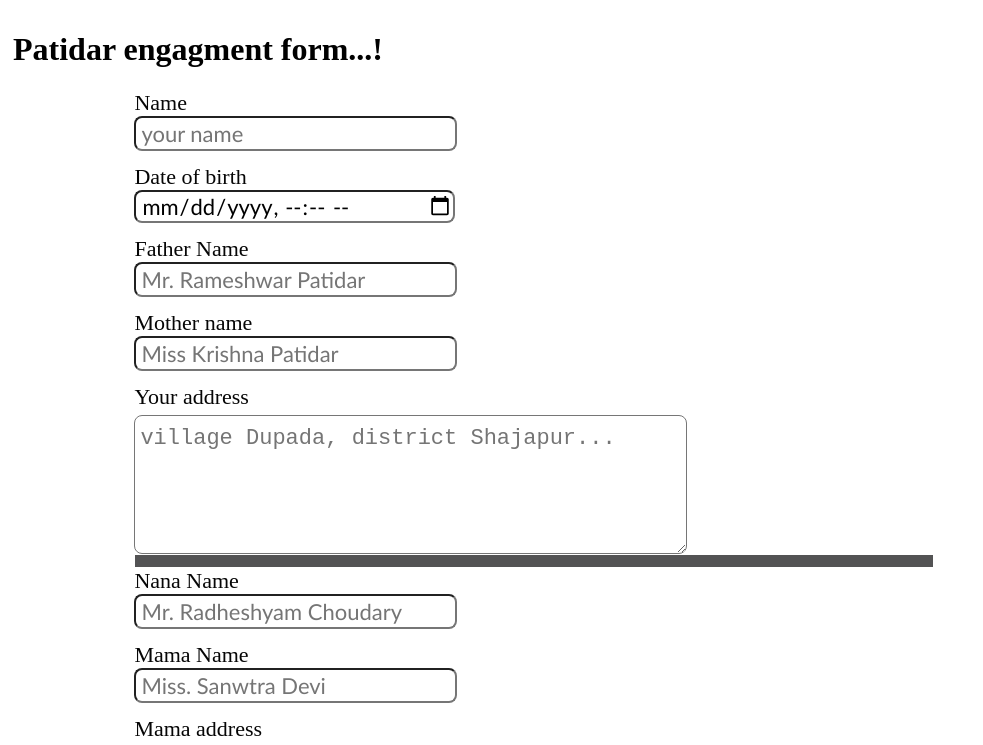
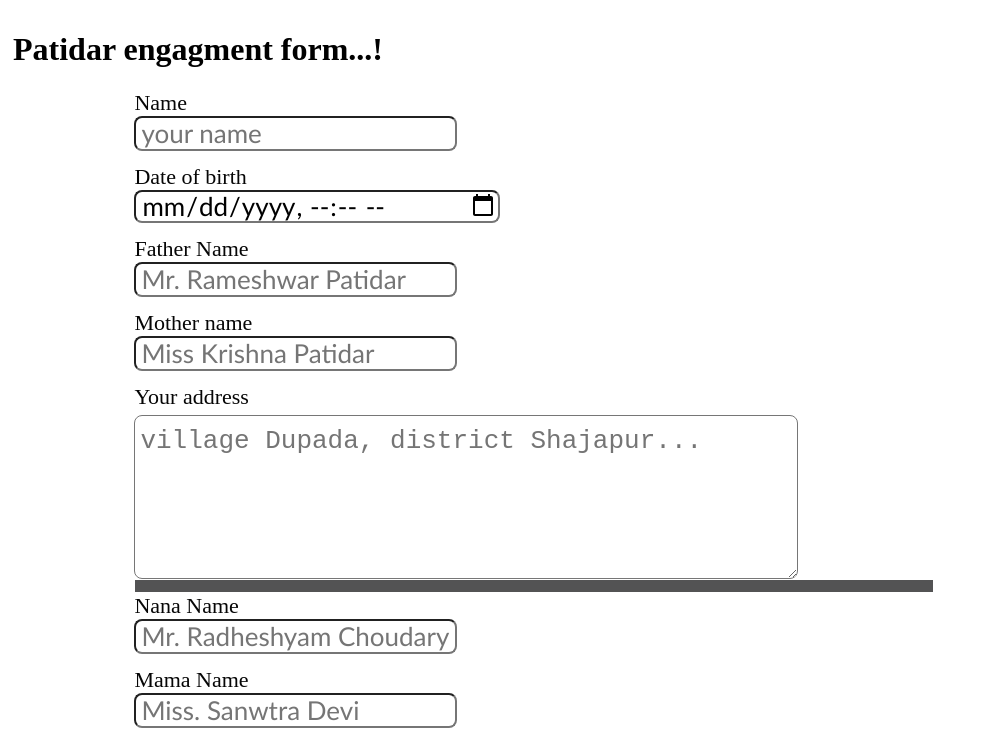
Before and after one commit to ramswarooppatidar/generate_pdf, a React (Create React App) app: page / in a window 1280 px wide. Shown: the top 745 px of the page, without its empty margins (0-983 px from the left). Built offline with nearby package versions, Linux system fonts and the light colour scheme.

Commit message:
size pdf

```diff
--- a/src/component/form.js
+++ b/src/component/form.js
@@ -12,22 +12,41 @@ export function Form(){
      const [isLoading, setIsLoading] = useState(false);
      const{formData, setFormData, handleChange} = useValue();
 
+    // const generatePDF = () => {
+
+    //     const input = pdfRef.current;
+    //     if (input) {
+    //         setIsLoading(true);
+    //         html2canvas(input, { scale: 2 }).then(canvas => {
+    //             const imgData = canvas.toDataURL('image/png');
+    //             // Create a new jsPDF object with custom page size
+    //             const pdf = new jsPDF('p', 'mm',  [210, 148.5]);
+    //             const pdfWidth = pdf.internal.pageSize.getWidth();
+    //             const pdfHeight = (canvas.height * pdfWidth) / canvas.width;
+
+    //             // Ensure the canvas height does not exceed the half-A4 page height
+    //             const adjustedPdfHeight = Math.min(pdfHeight, 148.5);
+
+    //             pdf.addImage(imgData, 'PNG', 0, 0, pdfWidth, adjustedPdfHeight);
+    //             pdf.save("download.pdf");
+    //             setIsLoading(false);
+    //         }).catch(err => {
+    //             console.error("Error generating PDF", err);
+    //         });
+    //     } else {
+    //         console.error("PDFRef is not defined");
+    //     }
+    // };
     const generatePDF = () => {
-
         const input = pdfRef.current;
         if (input) {
             setIsLoading(true);
             html2canvas(input, { scale: 2 }).then(canvas => {
                 const imgData = canvas.toDataURL('image/png');
-                // Create a new jsPDF object with custom page size
-                const pdf = new jsPDF('p', 'mm',  [210, 148.5]);
+                const pdf = new jsPDF('p', 'mm', 'a4');
                 const pdfWidth = pdf.internal.pageSize.getWidth();
                 const pdfHeight = (canvas.height * pdfWidth) / canvas.width;
-
-                // Ensure the canvas height does not exceed the half-A4 page height
-                const adjustedPdfHeight = Math.min(pdfHeight, 148.5);
-
-                pdf.addImage(imgData, 'PNG', 0, 0, pdfWidth, adjustedPdfHeight);
+                pdf.addImage(imgData, 'PNG', 0, 0, pdfWidth, pdfHeight);
                 pdf.save("download.pdf");
                 setIsLoading(false);
             }).catch(err => {
--- a/src/component/form.module.css
+++ b/src/component/form.module.css
@@ -25,7 +25,7 @@ input{
     /* margin-left: 15px; */
     min-width :39%;
     font-family: 'Gill Sans', 'Gill Sans MT', Calibri, 'Trebuchet MS', sans-serif;
-    font-size: 22px;
+    font-size: 26px;
     height: 29px;
     padding-left:5px;
     border-radius: 8px;
@@ -36,7 +36,7 @@ textarea{
     display: block;
     margin-top : 5px;
     /* margin-left: 25px; */
-    font-size: 22px;
+    font-size: 26px;
     border-radius: 8px;
     padding-left:5px;
     padding-top:10px;
```
